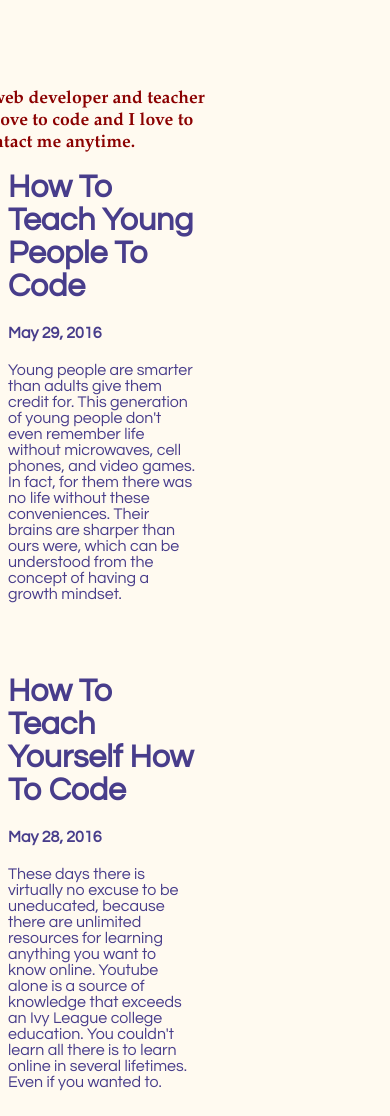
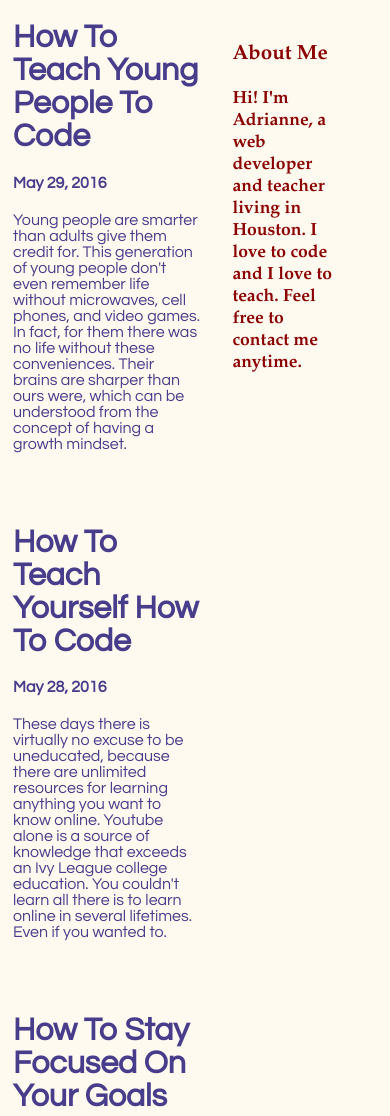
Before and after one commit to adriannem/blog, a plain HTML site: page index.html in a window 390 px wide. Shown: the top 1116 px of the page. Drawn offline with Linux system fonts and the light colour scheme.

Commit message:
Add viewport meta tag to adjust site with screen size.  Change margin-right and width of aside to make it responsive.

```diff
--- a/css/styles.css
+++ b/css/styles.css
@@ -4,6 +4,7 @@
   width: 50%;
   margin-top: 10px;
   margin-bottom: 10px;
+  margin-left: 5px;
 }
 
 body {
@@ -11,10 +12,10 @@ body {
 }
 
 aside {
-  width: 400px;
+  width: 30%;
   float: right;
-  margin-right: 150px;
-  position: inherit;
+  margin-right: 10%;
+  position: relative;
   font-family: 'Palatino', 'Palatino Linotype', 'Palatino LT STD', 'Book Antiqua', Georgia, serif;
   color: darkred;
   font-weight: bolder;
--- a/index.html
+++ b/index.html
@@ -1,6 +1,7 @@
 <!DOCTYPE html>
 <html>
   <head>
+    <meta name="viewport" content="width=device-width, initial-scale=1">
     <link href="css/styles.css" rel="stylesheet" type="text/css" media="all">
     <title>Coding My Way To Freedom</title>
   </head>
```
